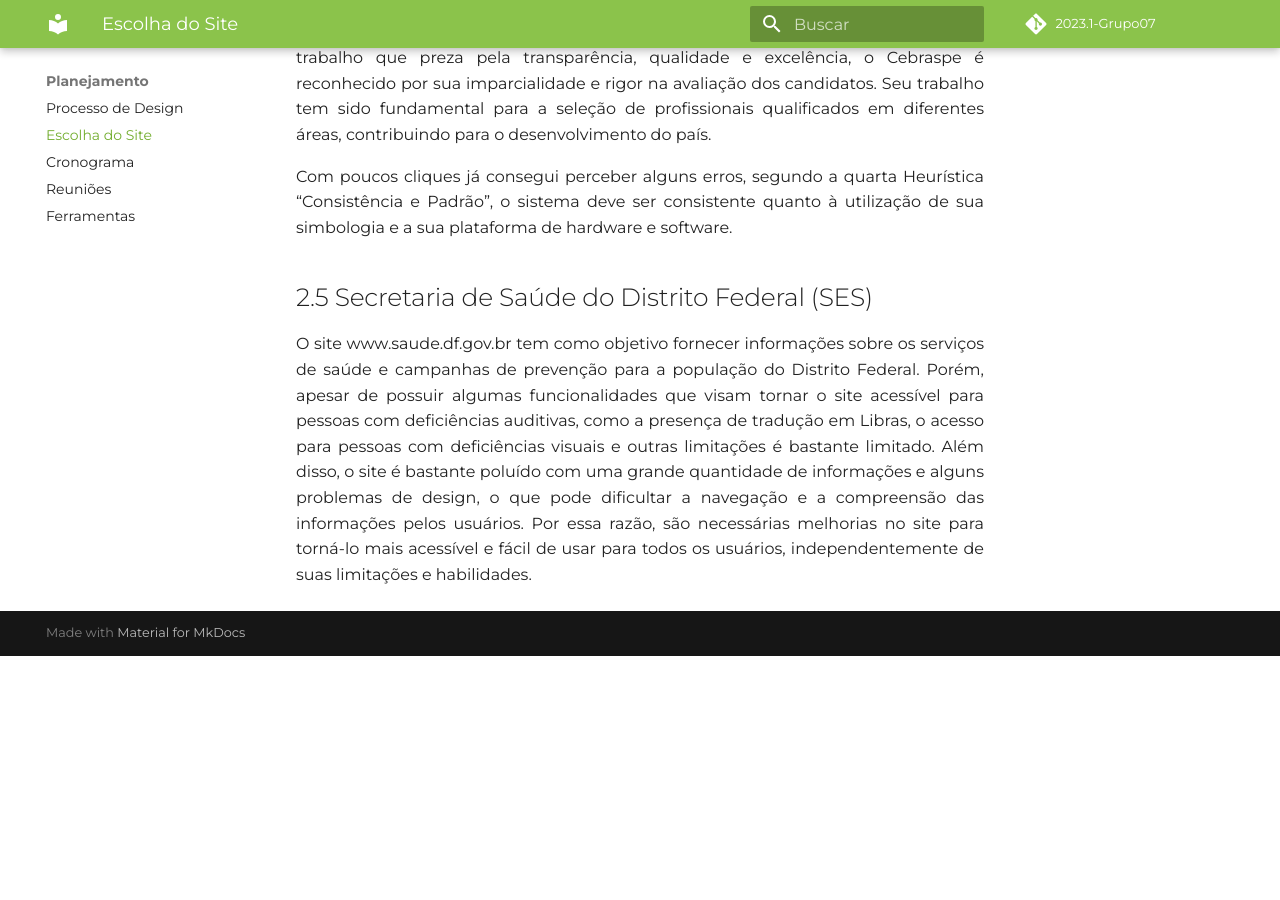
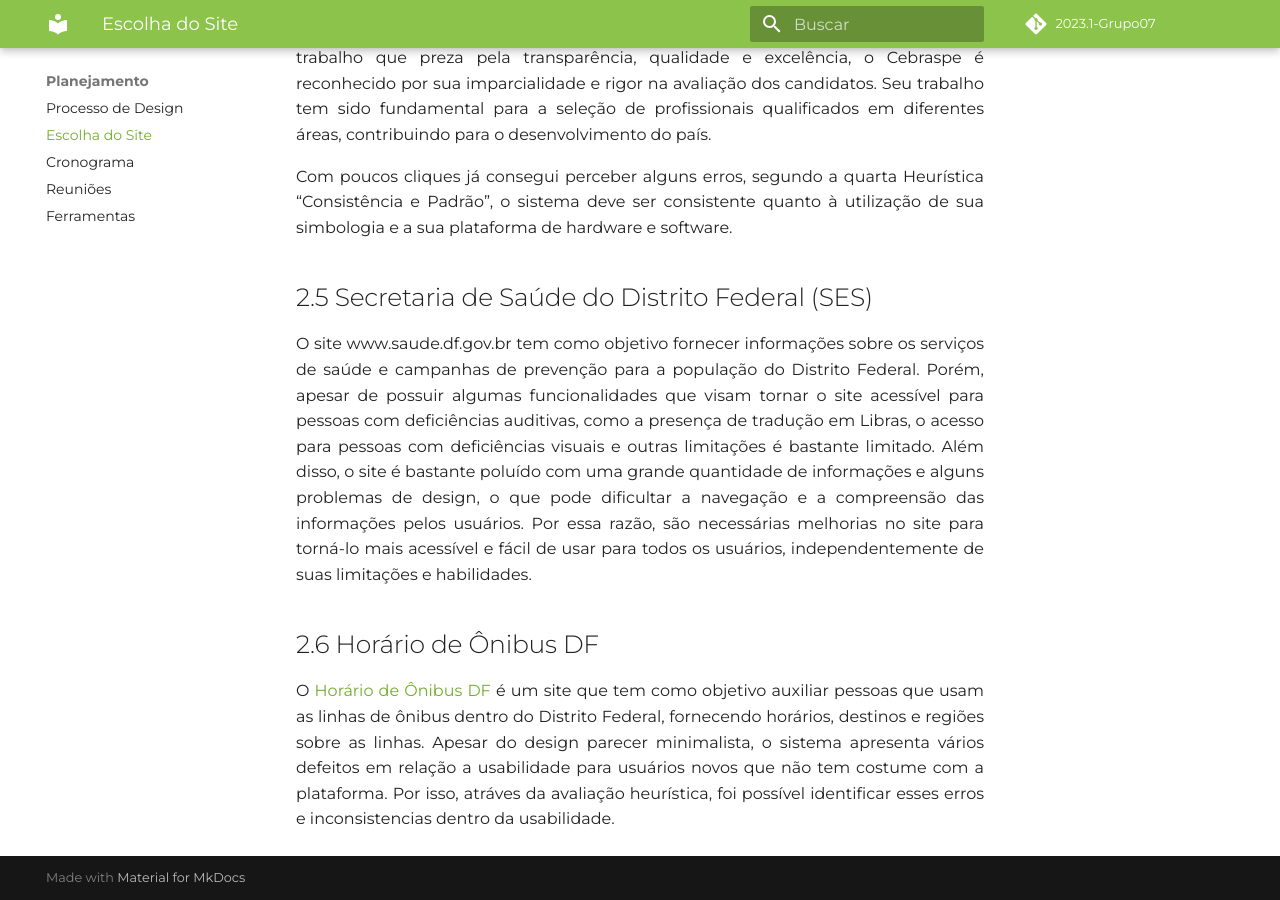
Before and after one commit to Interacao-Humano-Computador/2023.1-Agiel, an MkDocs documentation site: the page built from docs/planejamento/escolha_do_site.md, in a window 1280 px wide and 900 px high, scrolled down 2085 px. Built offline with MkDocs 1.6.1 and Material for MkDocs 9.7.7, drawn with Linux system fonts in a browser that asks for light colours; some web fonts are replaced; comment, search, counter and statistics services are not loaded; before the commit the page ends 2741 px from its top, so only the background shows below that.

Commit message:
add site onibus (Bruno)

```diff
--- a/docs/planejamento/escolha_do_site.md
+++ b/docs/planejamento/escolha_do_site.md
@@ -52,3 +52,8 @@ e a sua plataforma de hardware e software.
 <p align="justify">
 O site www.saude.df.gov.br tem como objetivo fornecer informações sobre os serviços de saúde e campanhas de prevenção para a população do Distrito Federal. Porém, apesar de possuir algumas funcionalidades que visam tornar o site acessível para pessoas com deficiências auditivas, como a presença de tradução em Libras, o acesso para pessoas com deficiências visuais e outras limitações é bastante limitado. Além disso, o site é bastante poluído com uma grande quantidade de informações e alguns problemas de design, o que pode dificultar a navegação e a compreensão das informações pelos usuários. Por essa razão, são necessárias melhorias no site para torná-lo mais acessível e fácil de usar para todos os usuários, independentemente de suas limitações e habilidades.
 </p>
+
+## 2.6 Horário de Ônibus DF
+<p align="justify">
+O <a href="https://horariodeonibusdf.com.br/">Horário de Ônibus DF</a> é um site que tem como objetivo auxiliar pessoas que usam as linhas de ônibus dentro do Distrito Federal, fornecendo horários, destinos e regiões sobre as linhas. Apesar do design parecer minimalista, o sistema apresenta vários defeitos em relação a usabilidade para usuários novos que não tem costume com a plataforma. Por isso, atráves da avaliação heurística, foi possível identificar esses erros e inconsistencias dentro da usabilidade.
+</p>
```
